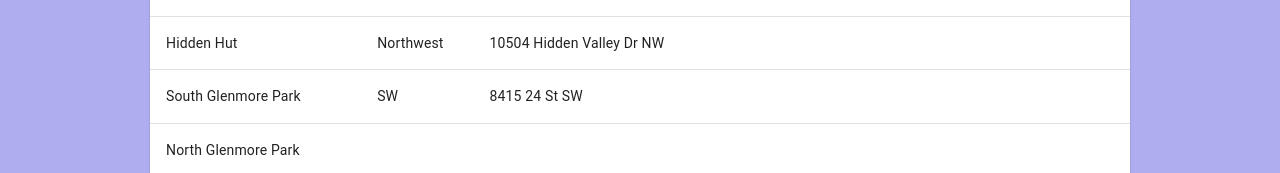
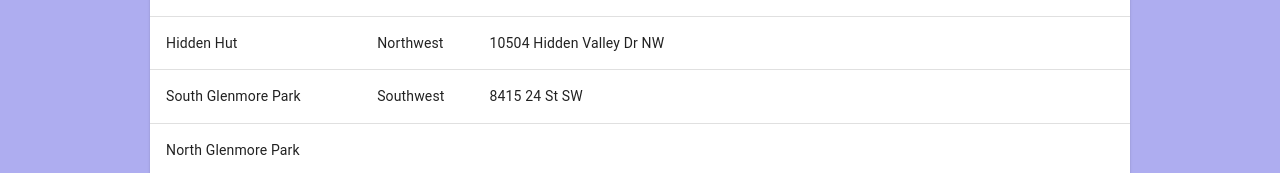
Before and after one commit to htntang/everychildplays, a React (Create React App) app in the folder client/: page /search in a window 1280 px wide. Shown: the part 390-563 px from the top of the page. Built offline with nearby package versions, Linux system fonts and the light colour scheme.

Commit message:
made more edits to the mui table

```diff
--- a/client/src/Components/MuiTable.tsx
+++ b/client/src/Components/MuiTable.tsx
@@ -65,7 +65,7 @@ const tableData =
     },
     {
         "playground":"South Glenmore Park",
-        "quadrant":"SW",
+        "quadrant":"Southwest",
         "address":"8415 24 St SW",
         "features":"",
         "hours":""
```
